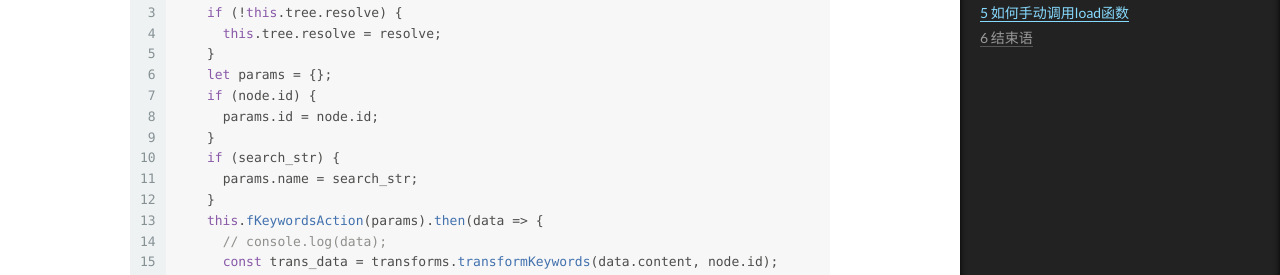
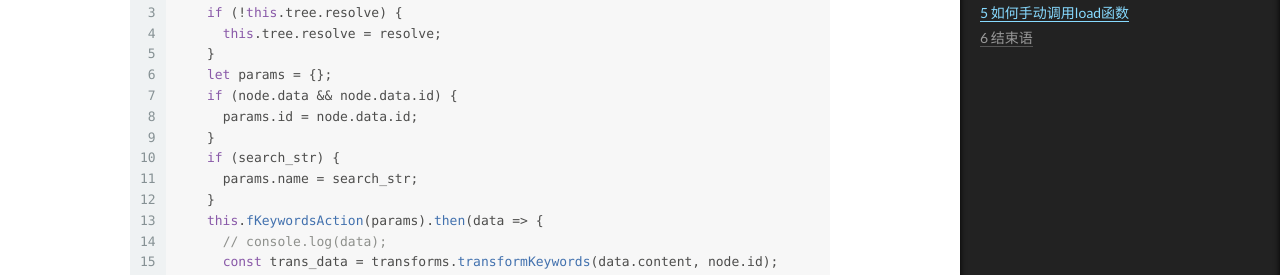
Before and after one commit to yunchangyue/blog, a Jekyll site: the page built from _posts/2019-09-16-vue-element-tree.md, in a window 1280 px wide and 1400 px high, scrolled down 2779 px. Shown: the part 170-445 px from the top of the window. Built offline with Jekyll 4.4.1, drawn with Linux system fonts in a browser that asks for light colours; comment, search, counter and statistics services are not loaded.

Commit message:
做了什么？: 代码有误
为什么做？:

*

怎么做的？有什么坑？:

*

```diff
--- a/_posts/2019-09-16-vue-element-tree.md
+++ b/_posts/2019-09-16-vue-element-tree.md
@@ -87,8 +87,8 @@ fLoadKeywords(node: Object, resolve: Function, search_str?: string) {
       this.tree.resolve = resolve;
     }
     let params = {};
-    if (node.id) {
-      params.id = node.id;
+    if (node.data && node.data.id) {
+      params.id = node.data.id;
     }
     if (search_str) {
       params.name = search_str;
```
